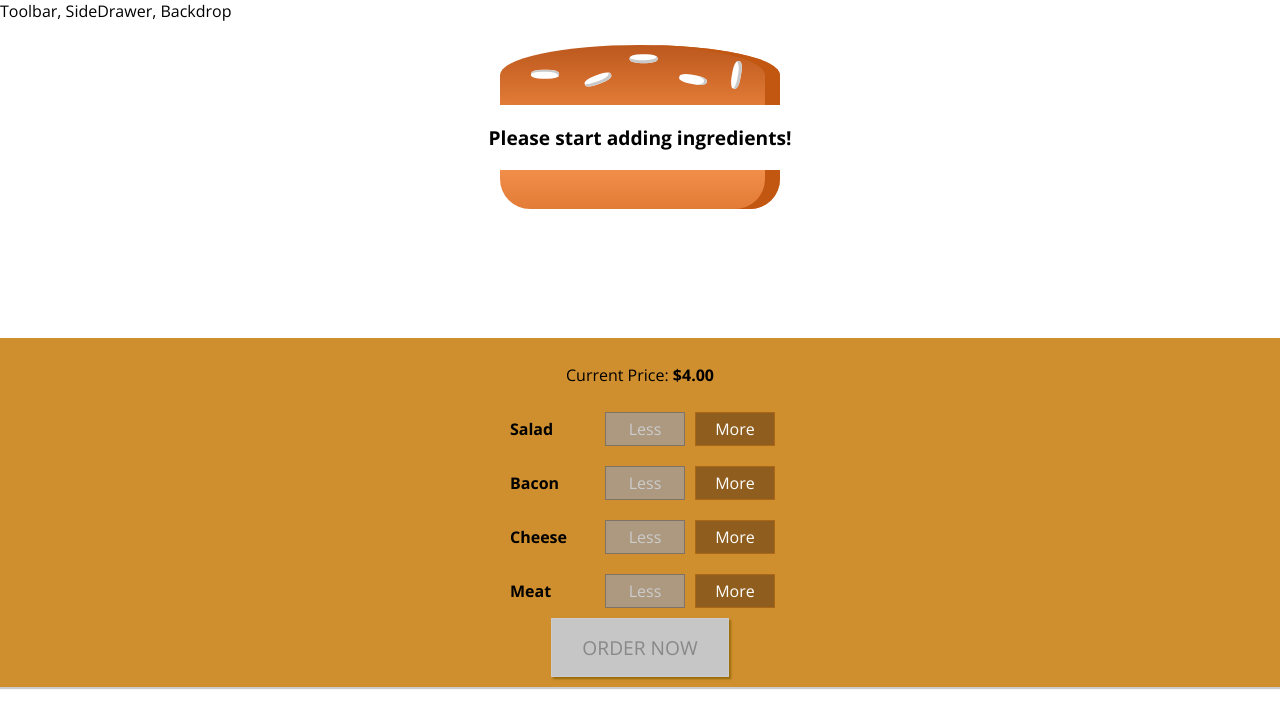
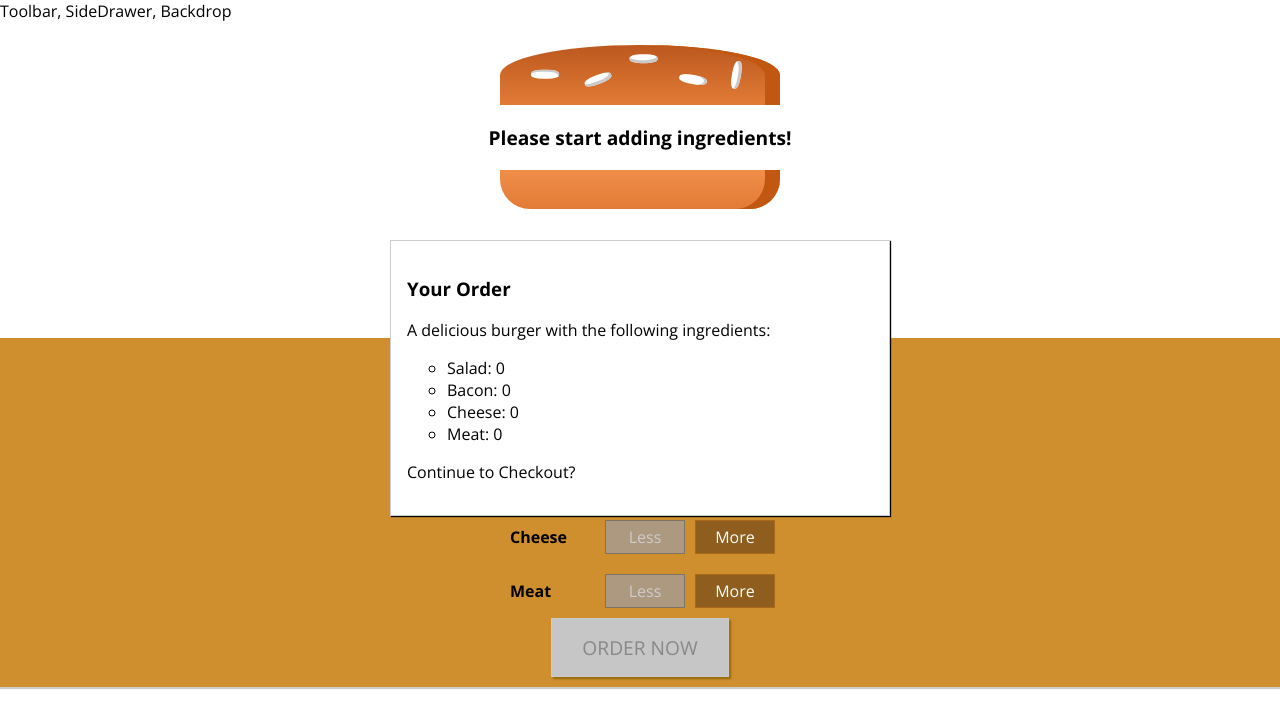
Before and after one commit to Ch-sriram/burger-builder, a React (Create React App) app: page / in a window 1280 px wide. Shown: the top 728 px of the page. Built offline with nearby package versions, Linux system fonts and the light colour scheme.

Commit message:
Creating the <OrderSummary/> and <Modal/> Components

```diff
--- /dev/null
+++ b/src/components/Burger/OrderSummary/OrderSummary.component.jsx
@@ -0,0 +1,28 @@
+// LIBRARY IMPORTS
+import React from 'react';
+import styled from 'styled-components';
+
+// CUSTOM COMPONENTS
+import Aux from '../../../hoc/Auxiliary/Auxiliary.hoc';
+
+const UL = styled.ul`list-style-type: circle;`;
+
+const orderSummary = props => {
+  const ingredientSummary = Object.keys(props.ingredients)
+    .map(ingredient => (
+      <li key={ingredient}>
+        <span style={{textTransform: 'capitalize'}}>{ingredient}</span>: {props.ingredients[ingredient]}
+      </li>
+    ));
+
+  return (
+    <Aux>
+      <h3>Your Order</h3>
+      <p>A delicious burger with the following ingredients:</p>
+      <UL>{ingredientSummary}</UL>
+      <p>Continue to Checkout?</p>
+    </Aux>
+  );
+};
+
+export default orderSummary;
--- /dev/null
+++ b/src/components/UI/Modal/Modal.component.jsx
@@ -0,0 +1,13 @@
+// LIBRARY IMPORTS
+import React from 'react';
+
+// STYLED IMPORTS
+import { Modal } from './Modal.styled';
+
+const modal = props => (
+  <Modal>
+    {props.children}
+  </Modal>
+);
+
+export default modal;
--- /dev/null
+++ b/src/components/UI/Modal/Modal.styled.jsx
@@ -0,0 +1,20 @@
+import styled from 'styled-components';
+
+export const Modal = styled.div`
+  position: fixed;
+  z-index: 500;
+  background-color: white;
+  width: 70%;
+  border: 1px solid #CCC;
+  box-shadow: 1px 1px 1px black;
+  padding: 16px;
+  left: 15%;
+  top: 30%;
+  box-sizing: border-box;
+  transition: all .3s ease-out;
+
+  @media (min-width: 600px) {
+    width: 500px;
+    left: calc(50% - 250px);
+  }
+`;
--- a/src/containers/BurgerBuilder/BurgerBuilder.component.jsx
+++ b/src/containers/BurgerBuilder/BurgerBuilder.component.jsx
@@ -5,6 +5,8 @@
 import Aux from '../../hoc/Auxiliary/Auxiliary.hoc';
 import Burger from '../../components/Burger/Burger.component';
 import BuildControls from '../../components/Burger/BuildControls/BuildControls.component';
+import Modal from '../../components/UI/Modal/Modal.component';
+import OrderSummary from '../../components/Burger/OrderSummary/OrderSummary.component';
 
 const INGREDIENT_PRICES = {
   salad: 0.5,
@@ -74,6 +76,9 @@
 
     return (
       <Aux>
+        <Modal>
+          <OrderSummary ingredients={this.state.ingredients} />
+        </Modal>
         <Burger ingredients={this.state.ingredients}/>
         <BuildControls
           ingredientAdded={this.addIngredientHandler}
```
Also changed, not shown: src/components/UI/Backdrop/Backdrop.component.jsx (added), 1 other file (tests, documents, lock files or other folders).
